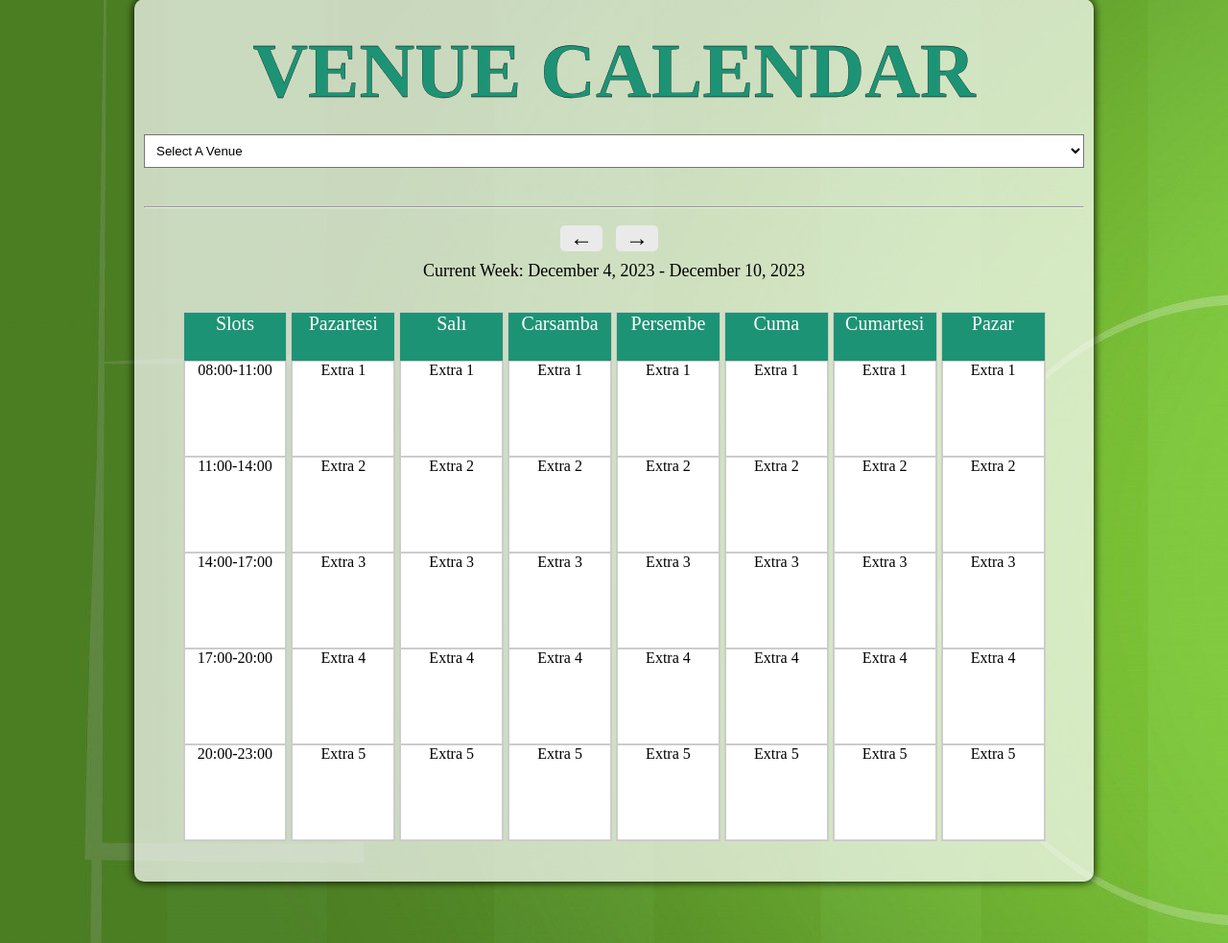
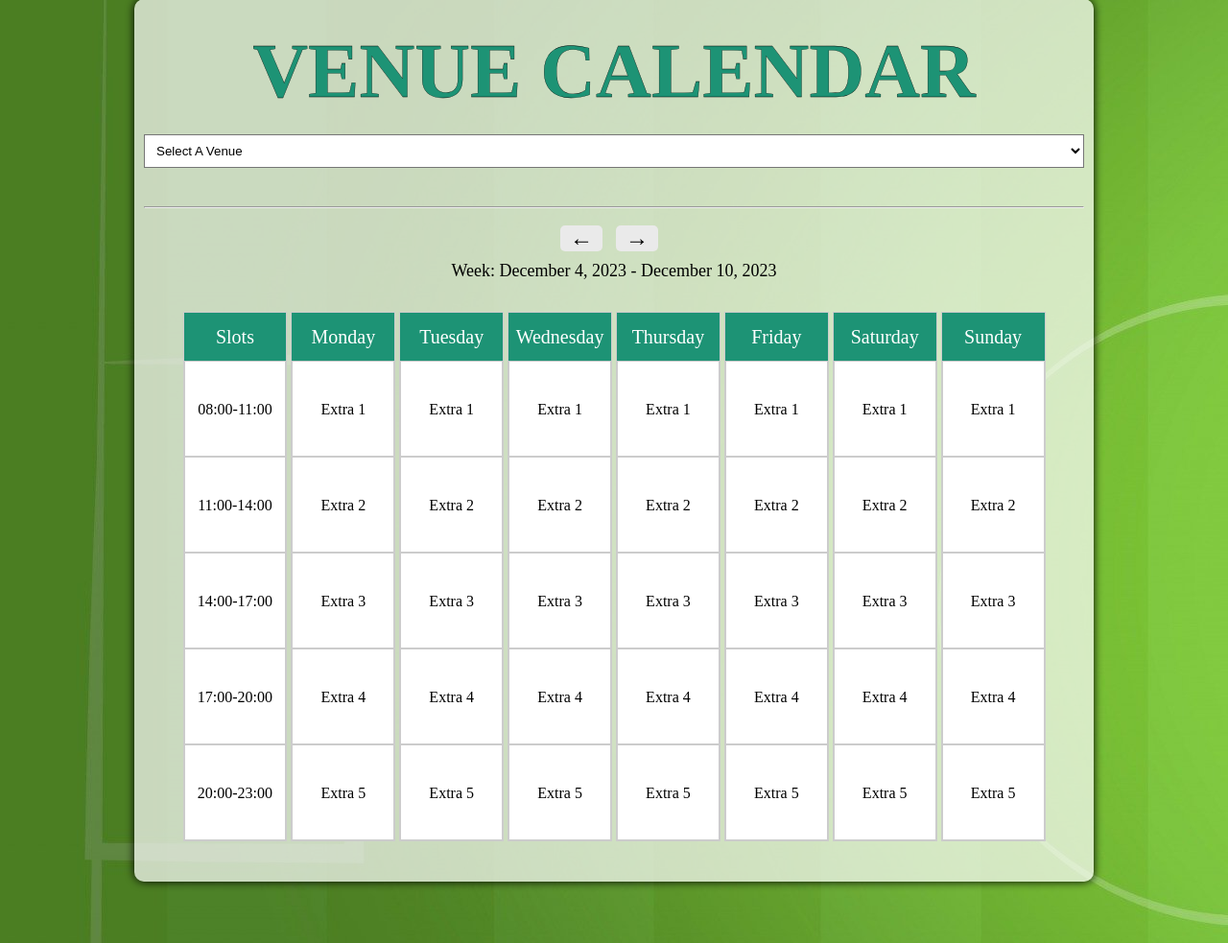
Before and after one commit to berfinyuksel/sahaatar, a Flask app: page /calendar in a window 1280 px wide. Shown: the part 160-1143 px from the top of the page at 96% size. Run offline with Flask 3, Linux system fonts and the light colour scheme.

Commit message:
CALENDAR MODIFIED

```diff
--- a/website/static/css/calendar_styles.css
+++ b/website/static/css/calendar_styles.css
@@ -128,6 +128,7 @@
            width: auto;
            height: 100px;
            text-align: center;
+           line-height: 100px;
        }
 
        .days {
@@ -136,6 +137,7 @@
            color: #fff;
            font-size: 20px;
            text-align: center;
+           line-height: 50px;
        }
 
        #dropdown {
--- a/website/templates/calendar.html
+++ b/website/templates/calendar.html
@@ -79,7 +79,7 @@
                     <div class="slots">20:00-23:00</div>
                 </div>
                 <div class="schedule1" id="Pazartesi">
-                    <div class="days">Pazartesi</div>
+                    <div class="days">Monday</div>
                     <div class="slots" id="slot1">Extra 1</div>
                     <div class="slots" id="slot2">Extra 2</div>
                     <div class="slots" id="slot3">Extra 3</div>
@@ -87,7 +87,7 @@
                     <div class="slots" id="slot5">Extra 5</div>
                 </div>
                 <div class="schedule1" id="Salı">
-                    <div class="days">Salı</div>
+                    <div class="days">Tuesday</div>
                     <div class="slots" id="slot1">Extra 1</div>
                     <div class="slots" id="slot2">Extra 2</div>
                     <div class="slots" id="slot3">Extra 3</div>
@@ -95,7 +95,7 @@
                     <div class="slots" id="slot5">Extra 5</div>
                 </div>
                 <div class="schedule1" id="Carsamba">
-                    <div class="days">Carsamba</div>
+                    <div class="days">Wednesday</div>
                     <div class="slots" id="slot1">Extra 1</div>
                     <div class="slots" id="slot2">Extra 2</div>
                     <div class="slots" id="slot3">Extra 3</div>
@@ -103,7 +103,7 @@
                     <div class="slots" id="slot5">Extra 5</div>
                 </div>
                 <div class="schedule1" id="Persembe">
-                    <div class="days">Persembe</div>
+                    <div class="days">Thursday</div>
                     <div class="slots" id="slot1">Extra 1</div>
                     <div class="slots" id="slot2">Extra 2</div>
                     <div class="slots" id="slot3">Extra 3</div>
@@ -111,7 +111,7 @@
                     <div class="slots" id="slot5">Extra 5</div>
                 </div>
                 <div class="schedule1" id="Cuma">
-                    <div class="days">Cuma</div>
+                    <div class="days">Friday</div>
                     <div class="slots" id="slot1">Extra 1</div>
                     <div class="slots" id="slot2">Extra 2</div>
                     <div class="slots" id="slot3">Extra 3</div>
@@ -119,7 +119,7 @@
                     <div class="slots" id="slot5">Extra 5</div>
                 </div>
                 <div class="schedule1" id="Cumartesi">
-                    <div class="days">Cumartesi</div>
+                    <div class="days">Saturday</div>
                     <div class="slots" id="slot1">Extra 1</div>
                     <div class="slots" id="slot2">Extra 2</div>
                     <div class="slots" id="slot3">Extra 3</div>
@@ -127,7 +127,7 @@
                     <div class="slots" id="slot5">Extra 5</div>
                 </div>
                 <div class="schedule1" id="Pazar">
-                    <div class="days">Pazar</div>
+                    <div class="days">Sunday</div>
                     <div class="slots" id="slot1">Extra 1</div>
                     <div class="slots" id="slot2">Extra 2</div>
                     <div class="slots" id="slot3">Extra 3</div>
@@ -142,7 +142,7 @@
 
             function updateCurrentDate() {
                 var currentWeek = getWeekRangeString(currentDate);
-                document.getElementById("current-week").innerText = "Current Week: " + currentWeek;
+                document.getElementById("current-week").innerText = "Week: " + currentWeek;
             }
 
             function prevWeek() {
```
